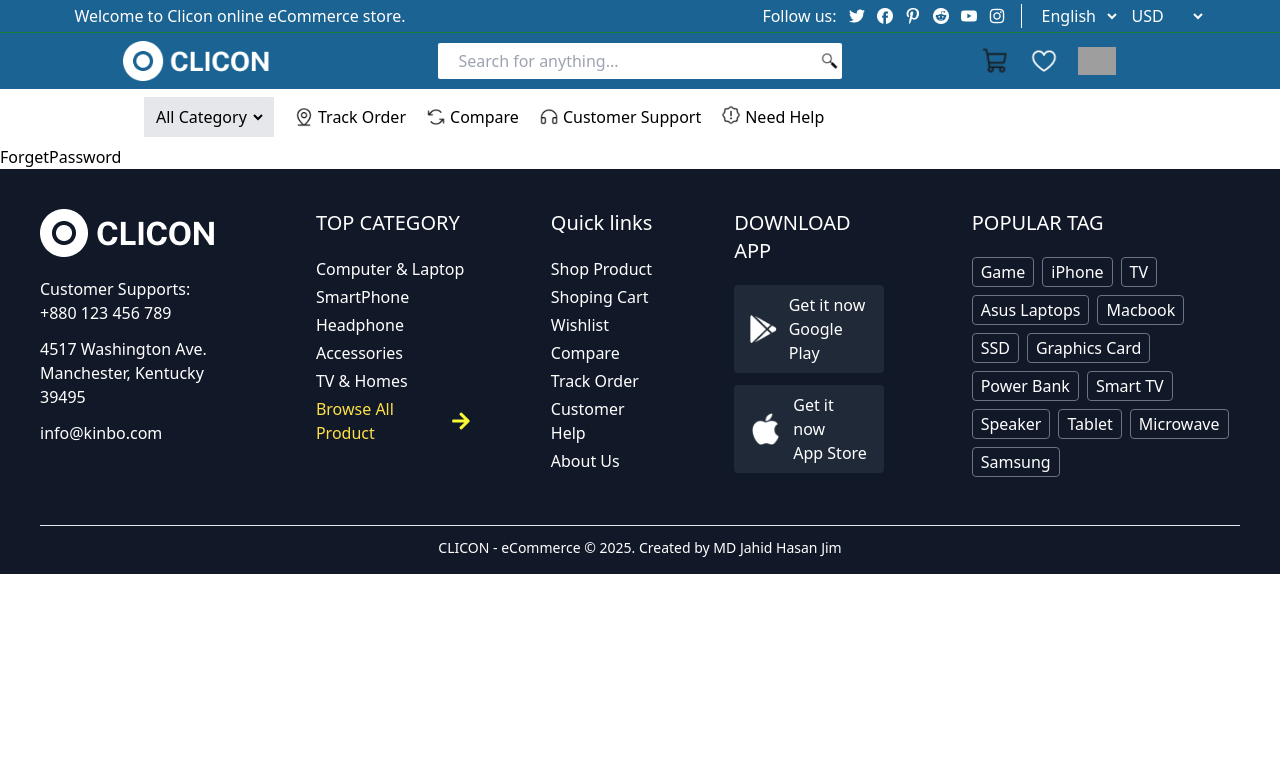
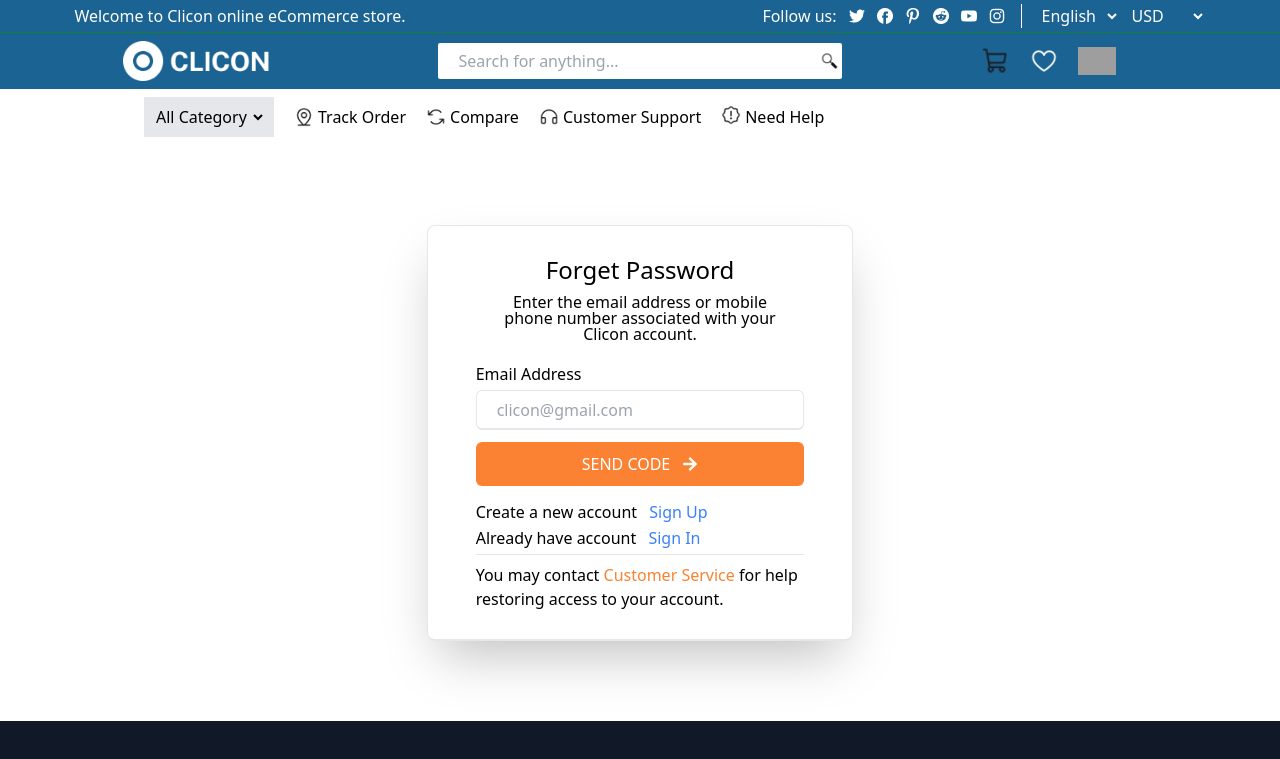
Before and after one commit to jim2107054/CLICON, a React (Vite) app in the folder frontend/: page /password in a window 1280 px wide. Shown: the top 759 px of the page. Built offline with nearby package versions, Linux system fonts and the light colour scheme; grey boxes are pictures that could not be loaded.

Commit message:
password reset done

```diff
--- a/frontend/src/pages/ForgetPassword.jsx
+++ b/frontend/src/pages/ForgetPassword.jsx
@@ -1,9 +1,54 @@
-import React from 'react'
+import React from "react";
+import { FaArrowRight } from "react-icons/fa";
+import { useNavigate } from "react-router-dom";
 
 const ForgetPassword = () => {
+  const navigate = useNavigate();
   return (
-    <div>ForgetPassword</div>
-  )
-}
+    <div>
+      <div className="flex flex-col justify-center items-center my-20">
+        <div className="flex flex-col border border-b-2 justify-center px-5 md:px-12 py-7 w-full md:w-1/2 lg:w-1/3 rounded-lg shadow-2xl">
+          <h1 className="text-2xl text-center font-medium">Forget Password</h1>
+          <p className="text-base mx-5 text-center leading-none font-light mt-2 mb-5">
+            Enter the email address or mobile phone number associated with your Clicon account.
+          </p>
+          <form className="flex flex-col gap-3" action="#">
+            <div className="flex flex-col gap-1">
+              <label className="text-base font-medium" htmlFor="#">
+                Email Address
+              </label>
+              <input
+                className="h-10 px-5 border border-b-2 rounded-md"
+                type="email"
+                placeholder="clicon@gmail.com"
+              />
+            </div>
+          </form>
+          <button className="bg-[#FA8232] flex items-center justify-center gap-3 h-11 rounded-md text-white font-medium my-3">
+            SEND CODE{" "}
+            <span className="items-center justify-center">
+              {" "}
+              <FaArrowRight />{" "}
+            </span>
+          </button>
+          <p className="text-base font-light my-0.5">
+            Create a new account{" "}
+            <span onClick={()=>navigate('/signup')} className="text-base cursor-pointer text-blue-500 font-medium ml-2">
+              Sign Up
+            </span>
+          </p>
+          <p className="text-base font-light">
+            Already have account{" "}
+            <span onClick={()=>navigate('/login')} className="text-base cursor-pointer text-blue-500 font-medium ml-2">
+              Sign In
+            </span>
+          </p>
+          <hr className="mt-1 mb-2" />
+          <p>You may contact <span onClick={()=>navigate('/customer-support')} className="text-btnColor cursor-pointer leading-3">Customer Service</span> for help restoring access to your account.</p>
+        </div>
+      </div>
+    </div>
+  );
+};
 
-export default ForgetPassword
+export default ForgetPassword;
--- a/frontend/tailwind.config.js
+++ b/frontend/tailwind.config.js
@@ -9,6 +9,7 @@ export default {
       colors:{
         primary: "#1E3A8A",
         secondary: "#1B6392",
+        btnColor: "#FA8232",
       }
     },
   },
```
